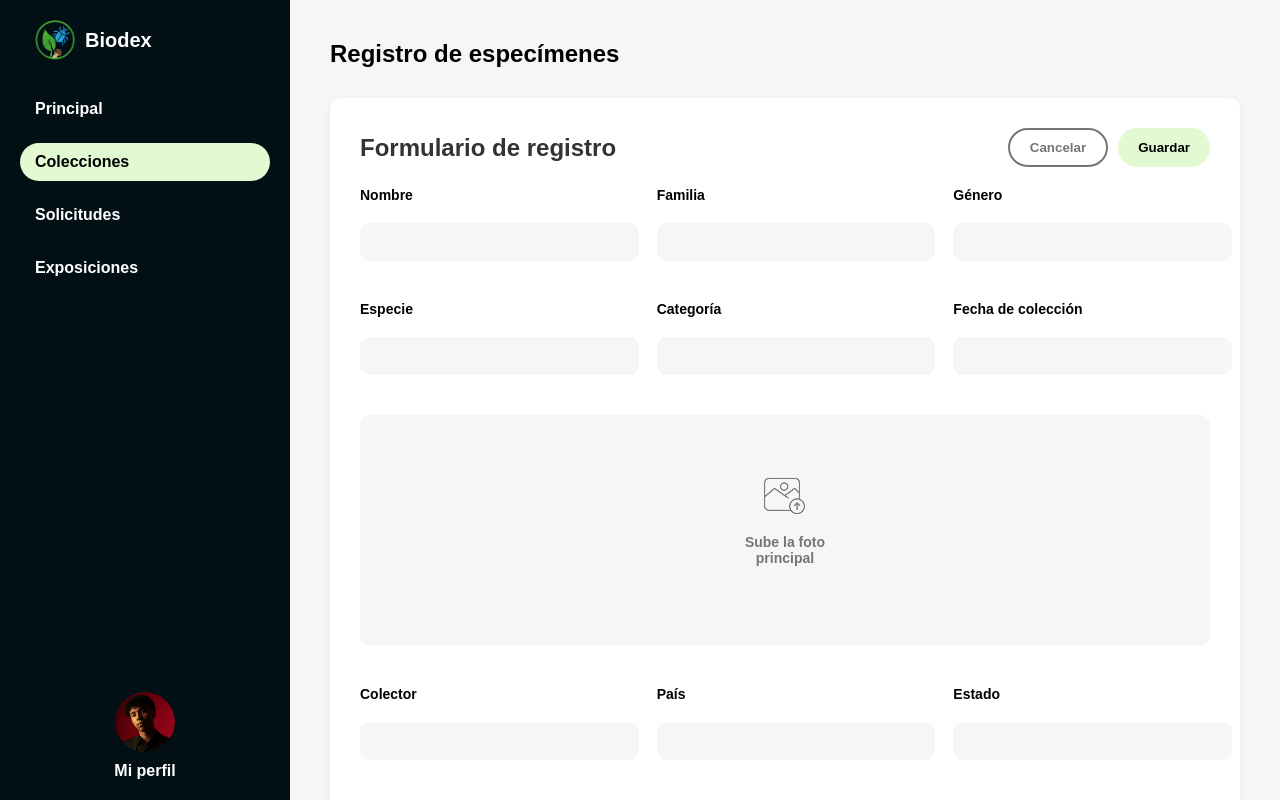
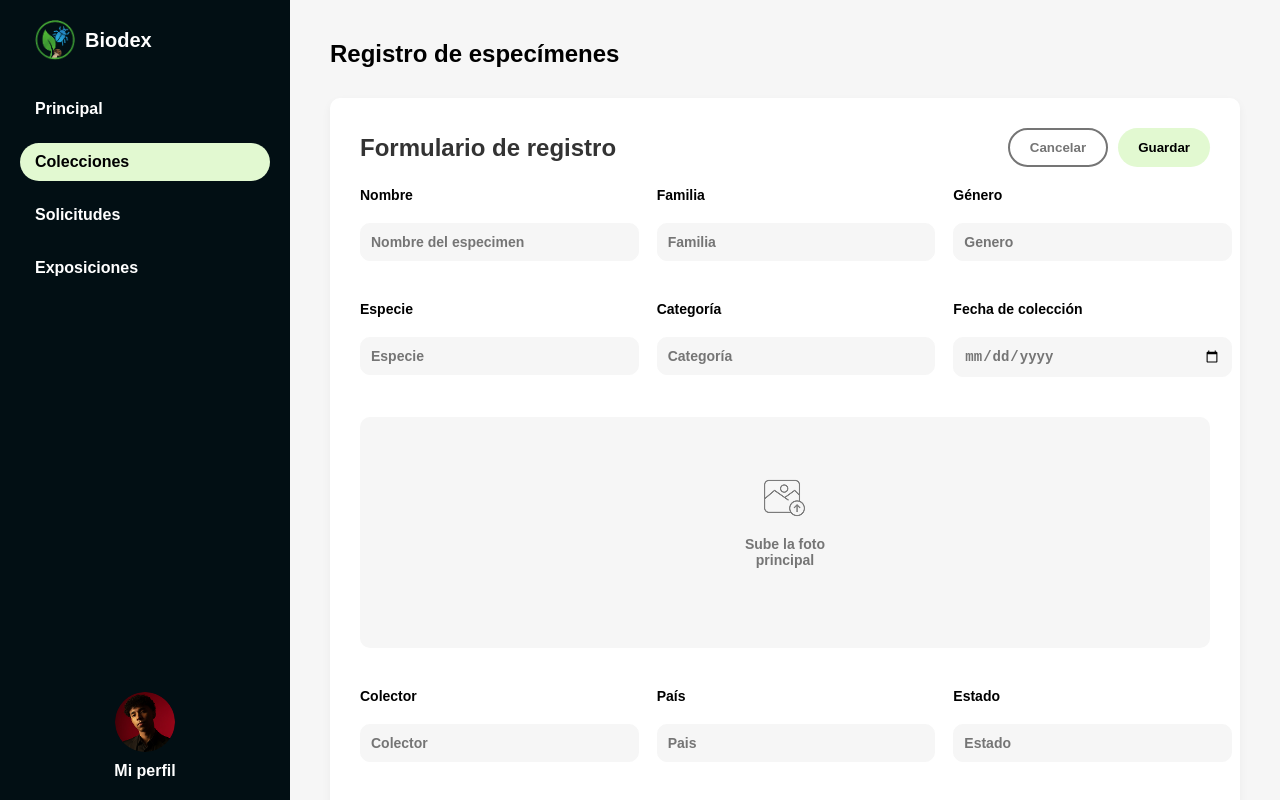
Before and after one commit to AndresGonzalez10/BioDexFront, an Angular app: page /species in a window 1280 px wide. Built offline with nearby package versions, Linux system fonts and the light colour scheme.

Commit message:
se agregaron placeholders

```diff
--- a/src/app/pages/species/species.component.css
+++ b/src/app/pages/species/species.component.css
@@ -202,3 +202,9 @@ input[type="file"] {
 .subir-foto.principal {
   grid-column: span 3;
 }
+
+.campos{
+  cursor: pointer;
+  font-weight:bolder;
+  color: #757575;
+}
--- a/src/app/pages/species/species.component.html
+++ b/src/app/pages/species/species.component.html
@@ -29,32 +29,33 @@
     <form>
       <div>
         <label>Nombre</label>
-        <input type="text">
+        <input type="text" placeholder="Nombre del especimen" class="campos">
+
       </div>
       <div>
         <label>Familia</label>
-        <input type="text">
+        <input type="text" placeholder="Familia" class="campos">
       </div>
       <div>
         <label>Género</label>
-        <input type="text">
+        <input type="text" placeholder="Genero" class="campos">
       </div>
 
       <div>
         <label>Especie</label>
-        <input type="text">
+        <input type="text" placeholder="Especie" class="campos">
       </div>
       <div>
         <label>Categoría</label>
-        <input type ="text">
+        <input type="text" placeholder="Categoría" class="campos">
       </div>
       <div>
         <label>Fecha de colección</label>
-        <input type="text">
+        <input type="date" name="collectionDate" class="campos">
       </div>
 
 
-      <div class="subir-foto principal">
+     <div class="subir-foto principal">
             <input type="file" id="fotoPrincipal" style="display: none;" accept="image/*" (change)="onFileSelected($event, 'imageUrl')">
             <label for="fotoPrincipal" style="cursor: pointer;">
               <img *ngIf="!imageUrl" src="assets/image18.png" alt="Upload Icon">
@@ -65,78 +66,74 @@
 
       <div>
         <label>Colector</label>
-        <input type="text">
+        <input type="text" placeholder="Colector" class="campos">
       </div>
       <div>
         <label>País</label>
-        <input type="text">
+        <input type="text" placeholder="Pais" class="campos">
       </div>
       <div>
         <label>Estado</label>
-        <input type="text">
+        <input type="text" placeholder="Estado" class="campos">
       </div>
 
       <div>
         <label>Municipio</label>
-        <input type="text">
+        <input type="text" placeholder="Municipio" class="campos">
       </div>
       <div>
         <label>Localidad</label>
-        <input type="text">
+        <input type="text" placeholder="Localidad" class="campos">
       </div>
       <br>
       <div>
         <label>Latitud</label>
-        <input type="text">
-      </div>
-
-      <div>
-        <label>
-          <br>
-        </label>
-        <input type="text">
-      </div>
-
-      <div>
-        <label>
-          <br>
-        </label>
-        <input type="text">
-      </div>
-
-
-      <div>
-        <label>Longitud</label>
-        <input type="text">
+        <input type="text" placeholder="Grados" class="campos">
       </div>
       <div>
         <label>
           <br>
         </label>
-        <input type="text">
+        <input type="text" placeholder="Minutos" class="campos">
       </div>
       <div>
         <label>
           <br>
         </label>
-        <input type="text">
+        <input type="text" placeholder="Segundos" class="campos">
+      </div>
+      <div>
+        <label>Longitud</label>
+        <input type="text" placeholder="Grados" class="campos">
+      </div>
+      <div>
+        <label>
+          <br>
+        </label>
+        <input type="text" placeholder="Minutos" class="campos">
+      </div>
+      <div>
+        <label>
+          <br>
+        </label>
+        <input type="text" placeholder="Segundos" class="campos">
       </div>
       <div>
         <label>Altitud</label>
-        <input type="text">
+        <input type="text" placeholder="Radio" class="campos">
       </div>
       <div>
         <label>Individuos</label>
-        <input type="number">
+        <input type="number" placeholder="0" class="campos">
       </div>
 
       <div>
         <label>Determinador</label>
-        <input type="text">
+        <input type="text" placeholder="nmbre" class="campos">
       </div>
       <div>
         <label>Año de determinación</label>
-        <input type="number">
+        <input type="date" name="collectionDate" class="campos">
       </div>
       <div>
         <label>Sexo</label>
@@ -152,15 +149,15 @@
 
       <div>
         <label>Tipo de vegetación</label>
-        <input type="text">
+        <input type="text" placeholder="tipo" class="campos">
       </div>
       <div>
         <label>Método de colecta</label>
-        <input type="text">
+        <input type="text" placeholder="metodo" class="campos">
       </div>
       <div>
         <label>Notas</label>
-        <input type="text">
+        <input type="text" placeholder="notas" class="campos">
       </div>
 
 
@@ -199,18 +196,18 @@
             </label>
           </div>
       <div class="subir-foto">
-        <input type="file" id="foto4" style="display: none;" accept="image/*" (change)="onFileSelected($event, 'imageUrl4')">
-        <label for="foto4" style="cursor: pointer;">
-          <img *ngIf="!imageUrl4" src="assets/image18.png" alt="Upload Icon">
-          <img *ngIf="imageUrl4" [src]="imageUrl4" alt="Selected Image" style="max-width: 100%; max-height: 100%; object-fit: contain;">
+        <input type="file" id="foto5" style="display: none;" accept="image/*" (change)="onFileSelected($event, 'imageUrl5')">
+        <label for="foto5" style="cursor: pointer;">
+          <img *ngIf="!imageUrl5" src="assets/image18.png" alt="Upload Icon">
+          <img *ngIf="imageUrl5" [src]="imageUrl5" alt="Selected Image" style="max-width: 100%; max-height: 100%; object-fit: contain;">
           <p>Sube una foto</p>
         </label>
       </div>
       <div class="subir-foto">
-        <input type="file" id="foto4" style="display: none;" accept="image/*" (change)="onFileSelected($event, 'imageUrl4')">
-        <label for="foto4" style="cursor: pointer;">
-          <img *ngIf="!imageUrl4" src="assets/image18.png" alt="Upload Icon">
-          <img *ngIf="imageUrl4" [src]="imageUrl4" alt="Selected Image" style="max-width: 100%; max-height: 100%; object-fit: contain;">
+        <input type="file" id="foto6" style="display: none;" accept="image/*" (change)="onFileSelected($event, 'imageUrl6')">
+        <label for="foto6" style="cursor: pointer;">
+          <img *ngIf="!imageUrl6" src="assets/image18.png" alt="Upload Icon">
+          <img *ngIf="imageUrl6" [src]="imageUrl6" alt="Selected Image" style="max-width: 100%; max-height: 100%; object-fit: contain;">
           <p>Sube una foto</p>
         </label>
       </div>
--- a/src/app/pages/species/species.component.ts
+++ b/src/app/pages/species/species.component.ts
@@ -15,6 +15,9 @@ export class SpeciesComponent {
   imageUrl2: string | ArrayBuffer | null = null;
   imageUrl3: string | ArrayBuffer | null = null;
   imageUrl4: string | ArrayBuffer | null = null;
+  imageUrl5: string | ArrayBuffer | null = null;
+  imageUrl6: string | ArrayBuffer | null = null;
+
 
   onFileSelected(event: Event, imageVarName: string): void {
     const element = event.currentTarget as HTMLInputElement;
@@ -33,9 +36,13 @@ export class SpeciesComponent {
           this.imageUrl3 = reader.result;
         } else if (imageVarName === 'imageUrl4') {
           this.imageUrl4 = reader.result;
+        } else if (imageVarName === 'imageUrl5') {
+          this.imageUrl5 = reader.result;
+        } else if (imageVarName === 'imageUrl6') {
+          this.imageUrl6 = reader.result;
         }
       };
       reader.readAsDataURL(this.selectedFile);
-    }
-  }
+    }
+  }
 }
```
